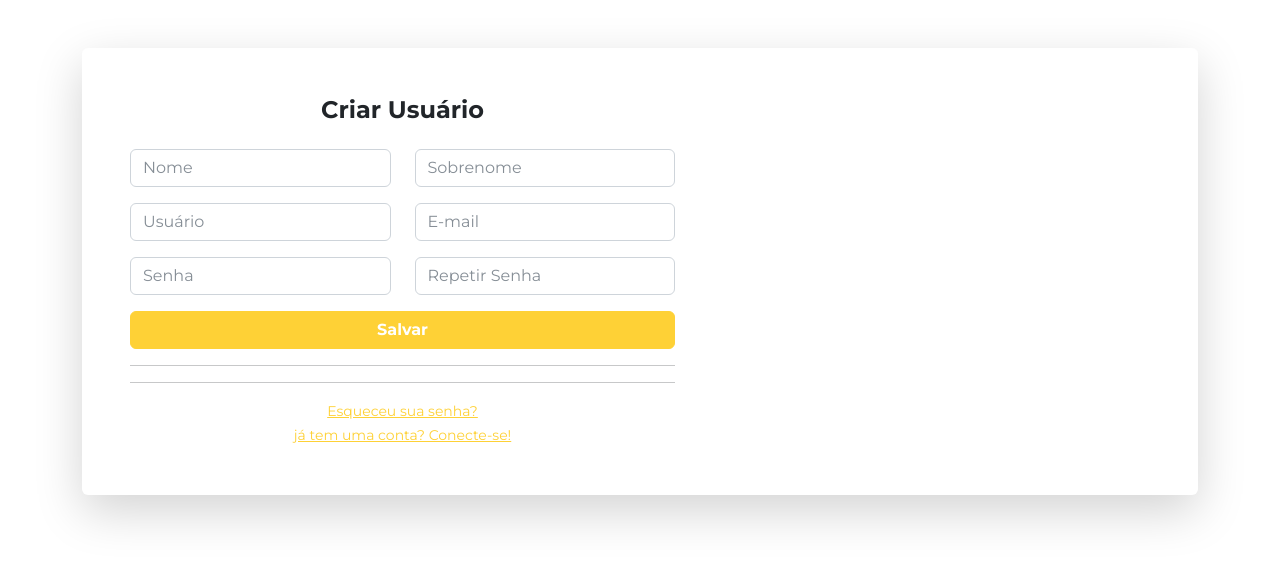
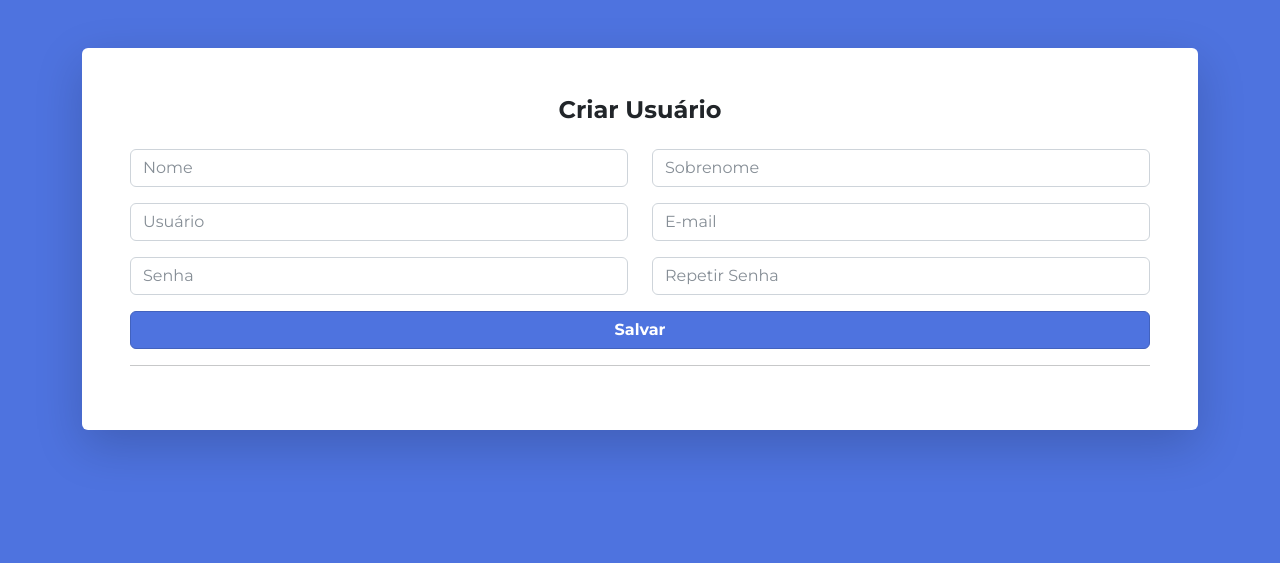
Before and after one commit to Rafael-Barbosa/Django-iguaisnasdiferencas, a Django app: template app/templates/app/painel/register.html in a window 1280 px wide. Shown: the top 563 px of the page. Run offline with Django 4.2, Linux system fonts and the light colour scheme; the template is opened without the code that fills it, so the values that code supplies are empty; some libraries are stand-ins or nearby versions.

Commit message:
ajuste da página de registro

```diff
--- a/app/templates/app/painel/index.html
+++ b/app/templates/app/painel/index.html
@@ -21,7 +21,6 @@
                 <hr class="sidebar-divider my-0">
                 <ul class="navbar-nav text-light" id="accordionSidebar">
                     <li class="nav-item"><a class="nav-link active" href="/painel"><i class="fas fa-tachometer-alt"></i><span>Dashboard</span></a></li>
-                    <li class="nav-item"><a class="nav-link" href="/login"><i class="far fa-user-circle"></i><span>Login</span></a></li>
                     <li class="nav-item"><a class="nav-link" href="/profile"><i class="fas fa-user"></i><span>Perfil</span></a></li>
                     <li class="nav-item"><a class="nav-link" href="/table"><i class="fas fa-table"></i><span>Listagem</span></a></li>
                     <li class="nav-item"><a class="nav-link" href="/cadastro"><i class="far fa-clipboard"></i><span>Cadastro</span></a> </li>
--- a/app/templates/app/painel/register.html
+++ b/app/templates/app/painel/register.html
@@ -1,20 +1,21 @@
+{% load static %}
 <!DOCTYPE html>
-<html lang="en">
+<html lang="pt-br">
 
 <head>
     <meta charset="utf-8">
     <meta name="viewport" content="width=device-width, initial-scale=1.0, shrink-to-fit=no">
     <title>Register - Brand</title>
-    <link rel="stylesheet" href="assets/bootstrap/css/bootstrap.min.css">
+    <link rel="stylesheet" href="{% static 'bootstrap/css/bootstrap.min.css' %}">
     <link rel="stylesheet" href="https://fonts.googleapis.com/css?family=Nunito:200,200i,300,300i,400,400i,600,600i,700,700i,800,800i,900,900i&amp;display=swap">
 </head>
 
-<body class="bg-gradient-primary">
+<body class="bg-gradient-primary" style="background-color: #4e73df">
     <div class="container">
         <div class="card shadow-lg o-hidden border-0 my-5">
             <div class="card-body p-0">
                 <div class="row">
-                    <div class="col-lg-7 offset-xxl-2">
+                    <div class="col-md-10 col-lg-4 col-xl-12">
                         <div class="p-5">
                             <div class="text-center">
                                 <h4 class="text-dark mb-4">Criar Usuário</h4>
@@ -32,21 +33,21 @@
                                 <div class="row mb-3">
                                     <div class="col-sm-6 mb-3 mb-sm-0"><input class="form-control form-control-user" type="password" id="examplePasswordInput" placeholder="Senha" name="senha"></div>
                                     <div class="col-sm-6"><input class="form-control form-control-user" type="password" id="exampleRepeatPasswordInput" placeholder="Repetir Senha" name="repita_senha"></div>
-                                </div><button class="btn btn-primary d-block btn-user w-100" type="submit">Salvar</button>
-                                <hr>
+                                </div>
+                                <div class="col-md-12" style="">
+                                    <button class="btn btn-primary d-block btn-user w-100" type="submit" style="background-color: #4e73df; border-color: #4262be;">Salvar</button>
+                                </div>
                                 <hr>
                             </form>
-                            <div class="text-center"><a class="small" href="forgot-password.html">Esqueceu sua senha?</a></div>
-                            <div class="text-center"><a class="small" href="login.html">já tem uma conta? Conecte-se!</a></div>
                         </div>
                     </div>
                 </div>
             </div>
         </div>
     </div>
-    <script src="assets/bootstrap/js/bootstrap.min.js"></script>
-    <script src="assets/js/bs-init.js"></script>
-    <script src="assets/js/theme.js"></script>
+    <script src="{% static 'bootstrap/js/bootstrap.min.js' %}"></script>
+    <script src="{% static 'js/bs-init.js' %}"></script>
+    <script src="{% static 'js/theme.js' %}"></script>
 </body>
 
 </html>
--- a/app/urls.py
+++ b/app/urls.py
@@ -11,6 +11,7 @@ urlpatterns = [
     path('login/', auth_views.LoginView.as_view(template_name='app/login.html'), name='login'),
     path('cadastro/', auth_views.LoginView.as_view(template_name='app/painel/cadastro.html'), name='cadastro'),
     path('table/', auth_views.LoginView.as_view(template_name='app/painel/table.html'), name='table'),
-    path('profile/', auth_views.LoginView.as_view(template_name='app/painel/profile.html'), name='profile')
+    path('profile/', auth_views.LoginView.as_view(template_name='app/painel/profile.html'), name='profile'),
+    path('register/', auth_views.LoginView.as_view(template_name='app/painel/register.html'), name='register')
 
 ]
```
